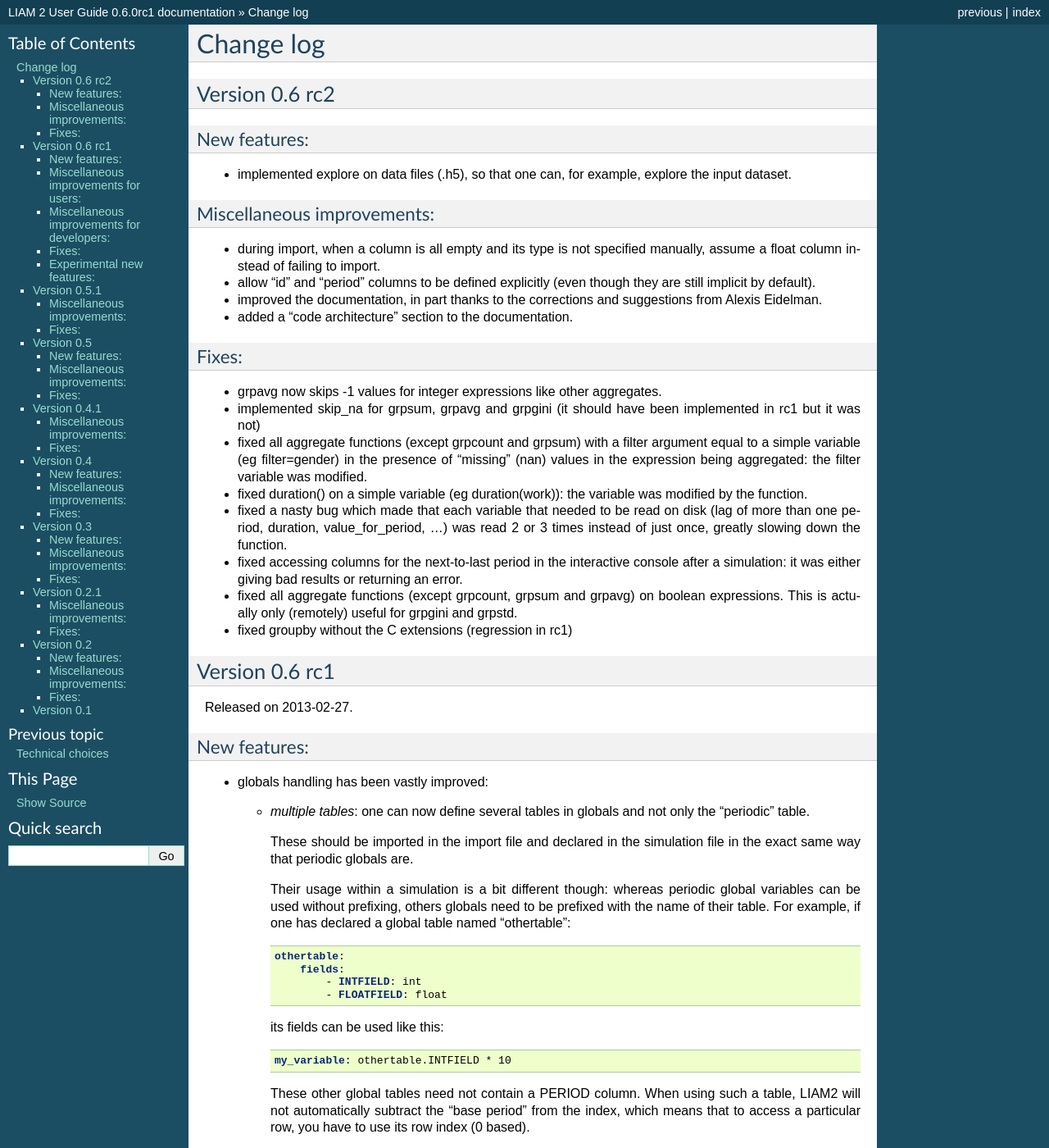
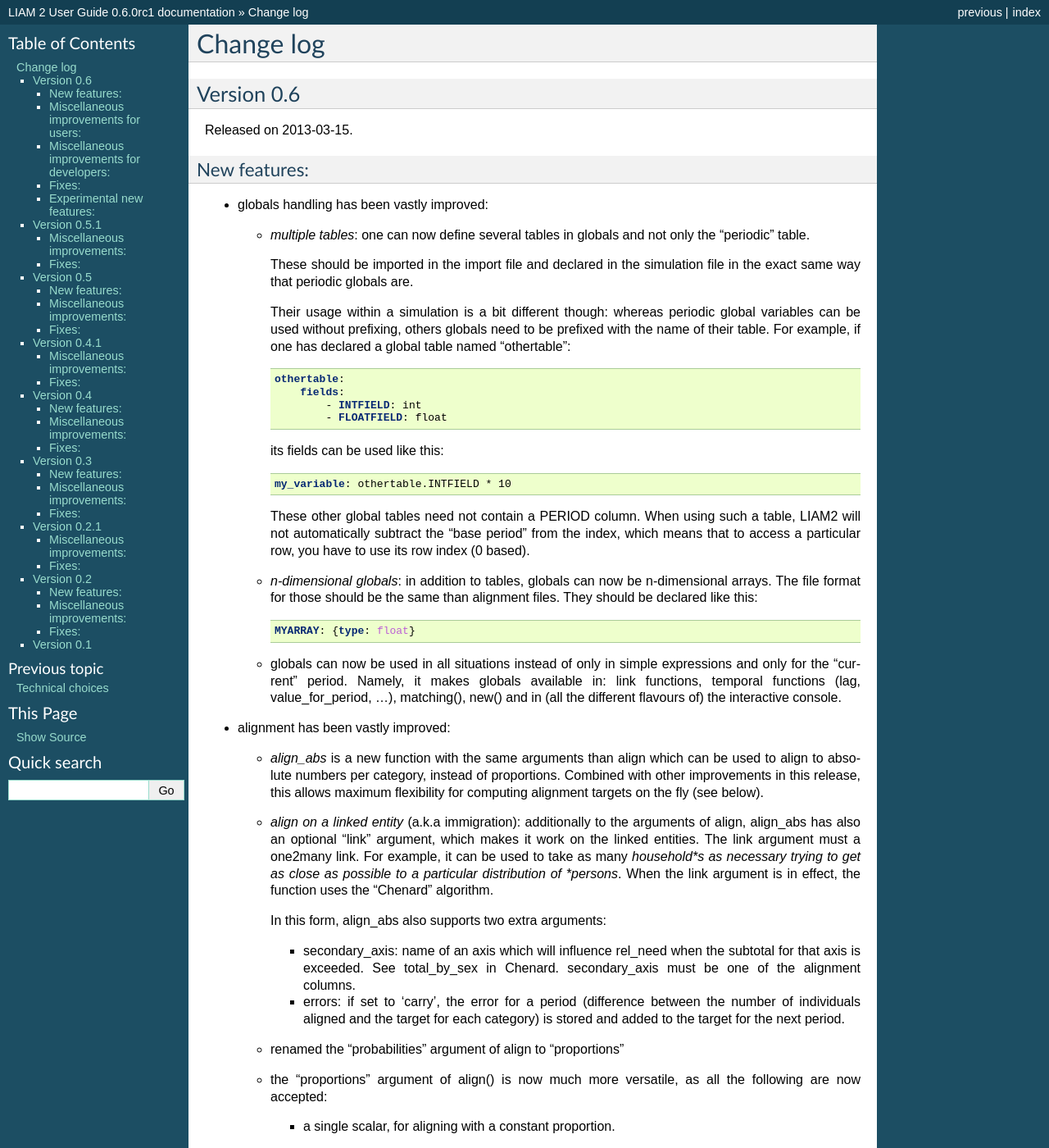
Before and after one commit to liam2/liam2, a Sphinx documentation site: the page built from doc/usersguide/source/changes.rst, in a window 1280 px wide and 1400 px high. Shown: the whole window at 82% size. Built offline with Sphinx 7.4.7, drawn with Linux system fonts in a browser that asks for light colours; formulas are drawn with MathJax 3; some of the changed text lies outside the part shown.

Commit message:
merge changes into 0.6 "final" changelog

```diff
--- a/doc/usersguide/source/changes.rst
+++ b/doc/usersguide/source/changes.rst
@@ -3,52 +3,10 @@
 Change log
 ##########
 
-Version 0.6 rc2
-===============
+Version 0.6
+===========
 
-New features:
--------------
-
-* implemented explore on data files (.h5), so that one can, for example,
-  explore the input dataset.
-
-Miscellaneous improvements:
----------------------------
-
-* during import, when a column is all empty and its type is not specified
-  manually, assume a float column instead of failing to import.
-* allow "id" and "period" columns to be defined explicitly (even though they
-  are still implicit by default).
-* improved the documentation, in part thanks to the corrections and
-  suggestions from Alexis Eidelman.
-* added a "code architecture" section to the documentation.
-
-Fixes:
-------
-
-* grpavg now skips -1 values for integer expressions like other aggregates.
-* implemented skip_na for grpsum, grpavg and grpgini (it should have been
-  implemented in rc1 but it was not)
-* fixed all aggregate functions (except grpcount and grpsum) with a filter
-  argument equal to a simple variable (eg filter=gender) in the presence of
-  "missing" (nan) values in the expression being aggregated: the filter
-  variable was modified.
-* fixed duration() on a simple variable (eg duration(work)): the variable was
-  modified by the function.
-* fixed a nasty bug which made that each variable that needed to be read on
-  disk (lag of more than one period, duration, value_for_period, ...) was
-  read 2 or 3 times instead of just once, greatly slowing down the function.
-* fixed accessing columns for the next-to-last period in the interactive
-  console after a simulation: it was either giving bad results or returning an
-  error.
-* fixed all aggregate functions (except grpcount, grpsum and grpavg) on boolean
-  expressions. This is actually only (remotely) useful for grpgini and grpstd.
-* fixed groupby without the C extensions (regression in rc1)
-
-Version 0.6 rc1
-===============
-
-Released on 2013-02-27.
+Released on 2013-03-15.
 
 New features:
 -------------
@@ -215,7 +183,13 @@
 
 * many2one links are now ~30% faster for large datasets.
 
-* allow period in any dimension in alignment files, not only in the last one.
+* during import, when a column is entirely empty and its type is not specified
+  manually, assume a float column instead of failing to import.
+
+* allow "id" and "period" columns to be defined explicitly (even though they
+  are still implicit by default).
+
+* allow "period" in any dimension in alignment files, not only in the last one.
 
 * disabled all warnings for x/0 and 0/0. This is not an ideal situation, but it
   is still an improvement because they appeared in LIAM2 code and not in user
@@ -237,11 +211,10 @@
 
 * better error message when using a one2many function in a groupby expression.
 
-* added many tests, fixed a few existing ones and generally greatly improved
-  our test suite.
-
 Miscellaneous improvements for developers:
 ------------------------------------------
+
+* added a "code architecture" section to the documentation.
 
 * python tracebacks can be re-activated by setting the DEBUG environment
   variable to True.
```
Also changed, not shown: other parts of doc/usersguide/source/changes.rst (+35 -2 lines).
